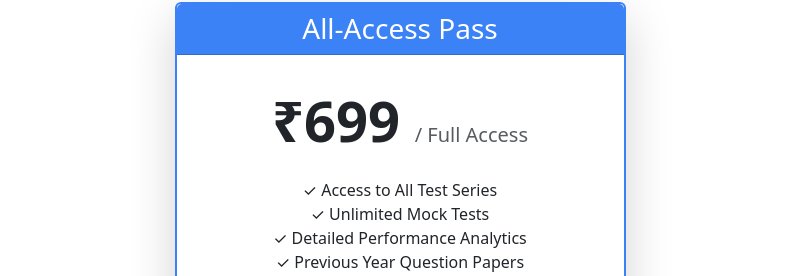
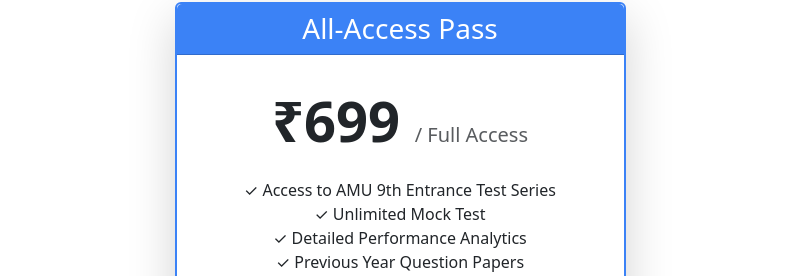
Before and after one commit to dhruvmittal41/AspireClasses, a React (Vite) app in the folder frontend/: page / in a window 1280 px wide. Shown: the part 3457-3733 px from the top of the page, without its empty margins (240-1039 px from the left). Built offline with nearby package versions, Linux system fonts and the light colour scheme; no server answers.

Commit message:
Landing Page Update

```diff
--- a/frontend/src/Pages/Home_Page/TestScheduleView.jsx
+++ b/frontend/src/Pages/Home_Page/TestScheduleView.jsx
@@ -37,9 +37,9 @@ const TestScheduleView = () => {
       className="px-md-4 py-5"
     >
       <div className="text-center mb-5">
-        <h1 className="display-5 fw-bold mb-2">Test Dashboard</h1>
+        <h1 className="display-5 fw-bold mb-2">Test Bundles</h1>
         <p className="lead text-muted">
-          Explore your scheduled tests and special offers below.
+          Explore tests and special offers below.
         </p>
       </div>
 
--- a/frontend/src/Pages/Landing_Page/Landing_Page.jsx
+++ b/frontend/src/Pages/Landing_Page/Landing_Page.jsx
@@ -479,8 +479,8 @@ const Pricing = () => (
                 <span className="fs-5 text-muted fw-normal">/ Full Access</span>
               </Card.Title>
               <ul className="list-unstyled my-4">
-                <li>✓ Access to All Test Series</li>
-                <li>✓ Unlimited Mock Tests</li>
+                <li>✓ Access to AMU 9th Entrance Test Series</li>
+                <li>✓ Unlimited Mock Test</li>
                 <li>✓ Detailed Performance Analytics</li>
                 <li>✓ Previous Year Question Papers</li>
                 <li>✓ 24/7 Doubt Support via Chat</li>
```
